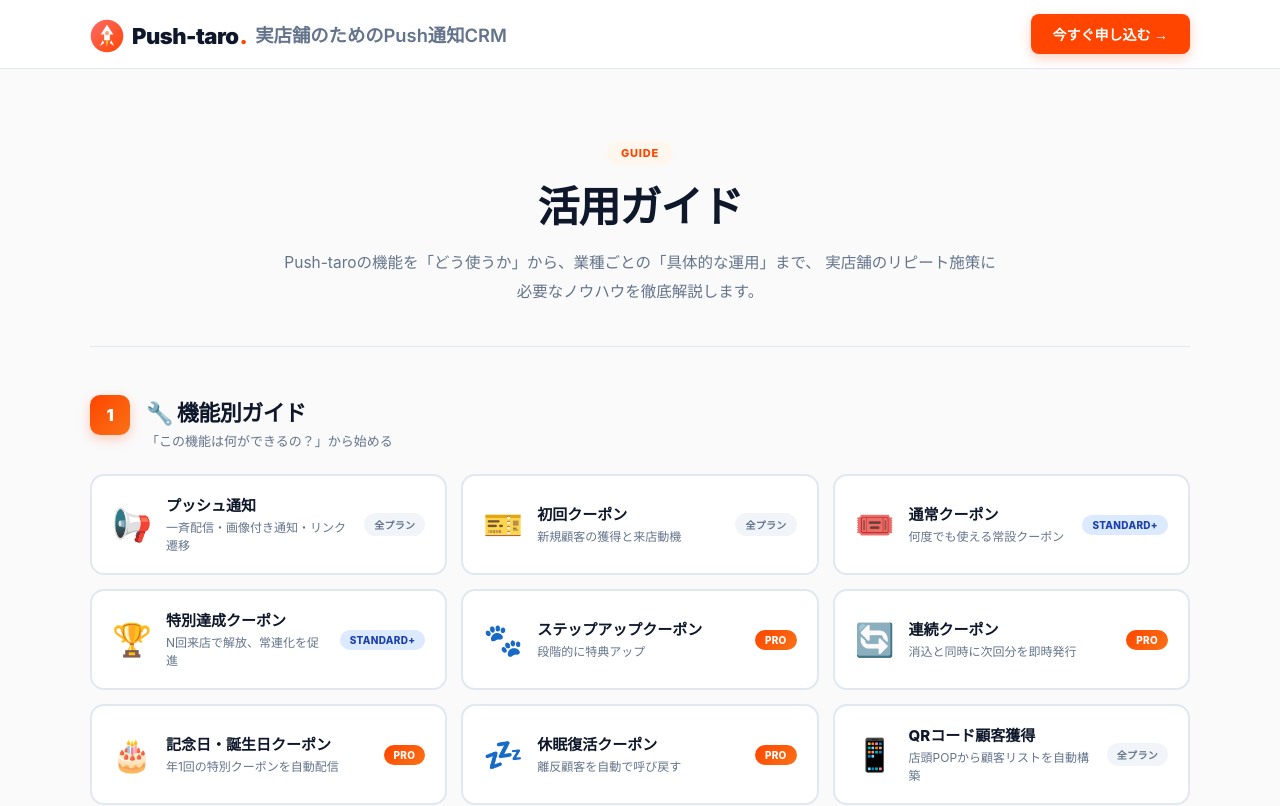
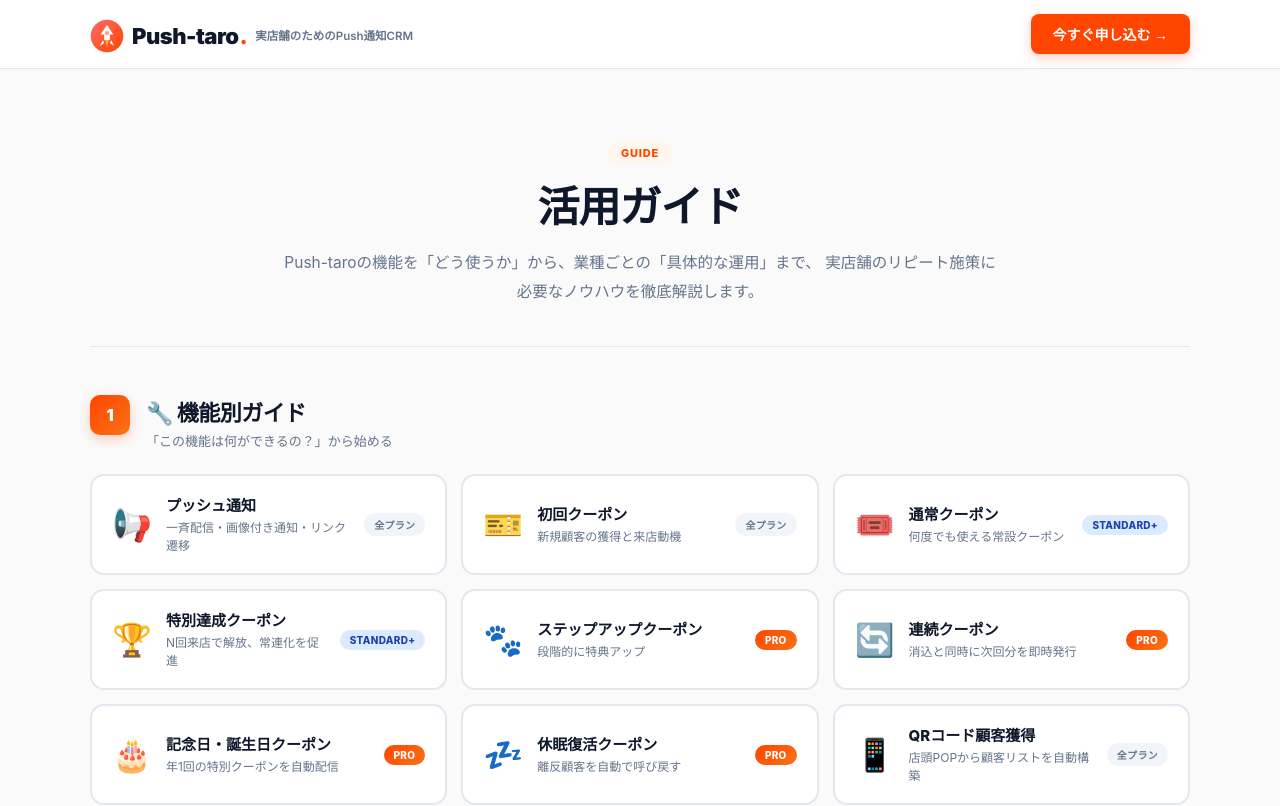
Before and after one commit to thellcishii-lang/push-taro, a Next.js app: page /guide in a window 1280 px wide. Shown: the top 806 px of the page. Built offline with nearby package versions, Linux system fonts and the light colour scheme; no server answers.

Commit message:
Fix font size in BrandLogo component

```diff
--- a/components/BrandLogo.tsx
+++ b/components/BrandLogo.tsx
@@ -68,7 +68,7 @@ export default function BrandLogo({ className = '' }: BrandLogoProps) {
         <span style={{ color: '#ff4500', marginLeft: '1px' }}>.</span>
         <small
   style={{
-    fontSize: '1２px',
+    fontSize: '11.5px',
     fontWeight: 600,
     color: '#64748b',
     letterSpacing: 0,
```
